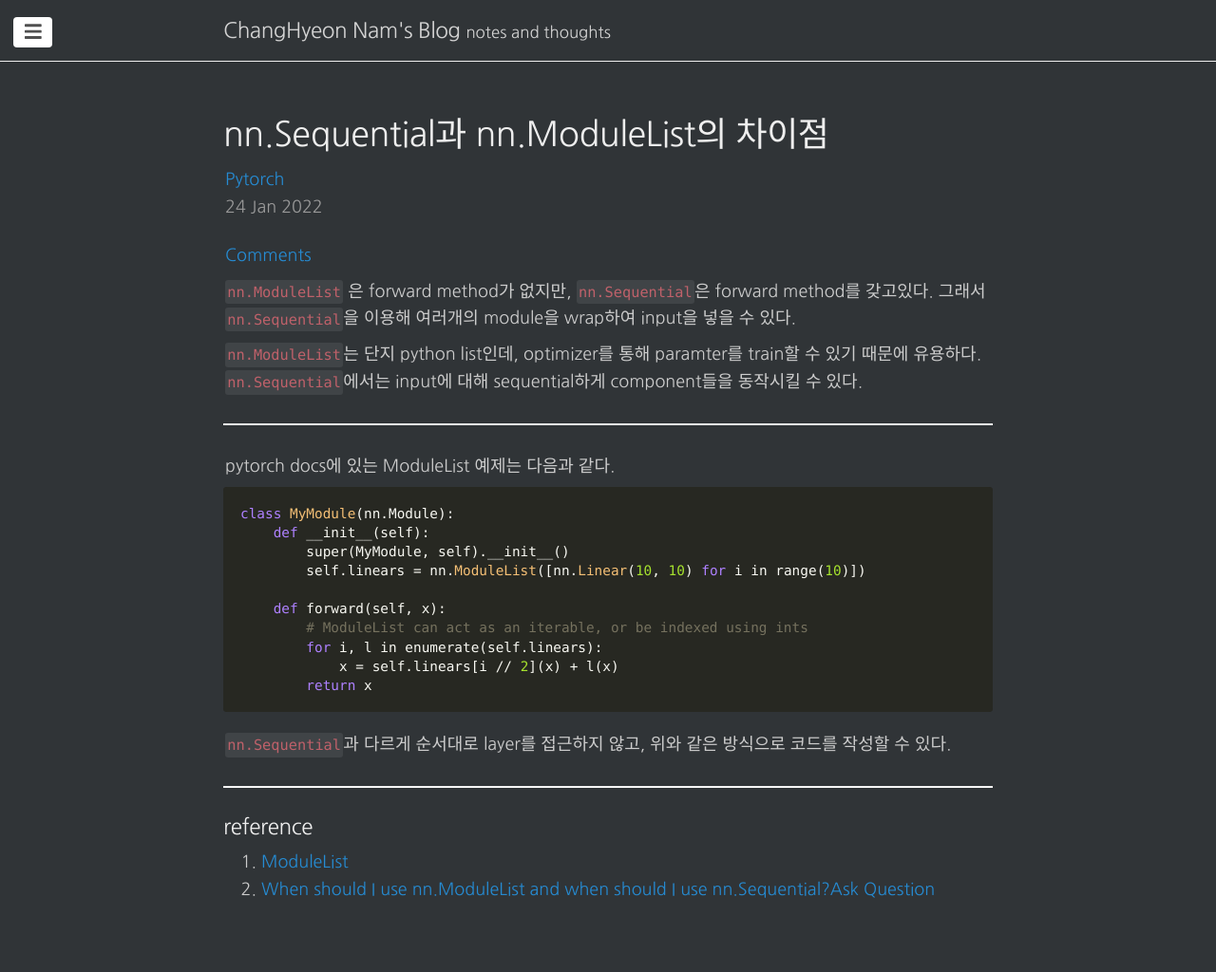
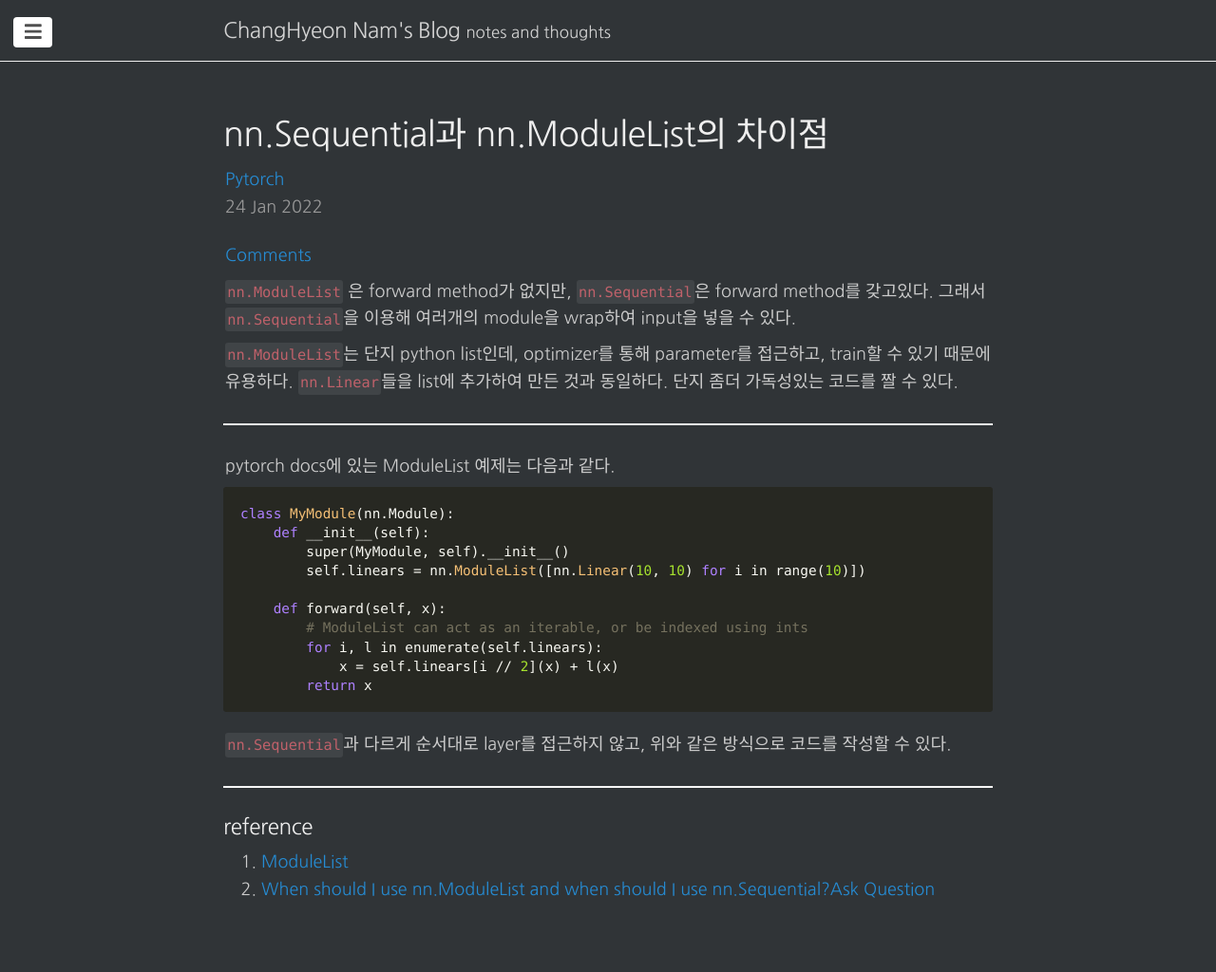
Before and after one commit to changhyeonnam/changhyeonnam.github.io, a Jekyll site: the page built from _posts/2022/2022-1-24-ModuleList.md, in a window 1280 px wide. Shown: the whole page at 95% size. Built offline with Jekyll 4.4.1, drawn with Linux system fonts in a browser that asks for light colours; nearby versions of some CDN libraries; comment, search, counter and statistics services are not loaded.

Commit message:
update modulelist.md

```diff
--- a/_posts/2022/2022-1-24-ModuleList.md
+++ b/_posts/2022/2022-1-24-ModuleList.md
@@ -13,7 +13,7 @@ sitemap :
 
 `nn.ModuleList` 은 forward method가 없지만, `nn.Sequential`은 forward method를 갖고있다. 그래서 `nn.Sequential`을 이용해 여러개의 module을 wrap하여 input을 넣을 수 있다.
 
-`nn.ModuleList`는 단지 python list인데, optimizer를 통해 paramter를 train할 수 있기 때문에 유용하다. `nn.Sequential`에서는 input에 대해 sequential하게 component들을 동작시킬 수 있다.
+`nn.ModuleList`는 단지 python list인데, optimizer를 통해 parameter를 접근하고, train할 수 있기 때문에 유용하다. `nn.Linear`들을 list에 추가하여 만든 것과 동일하다. 단지 좀더 가독성있는 코드를 짤 수 있다.
 
 ---
 
```
